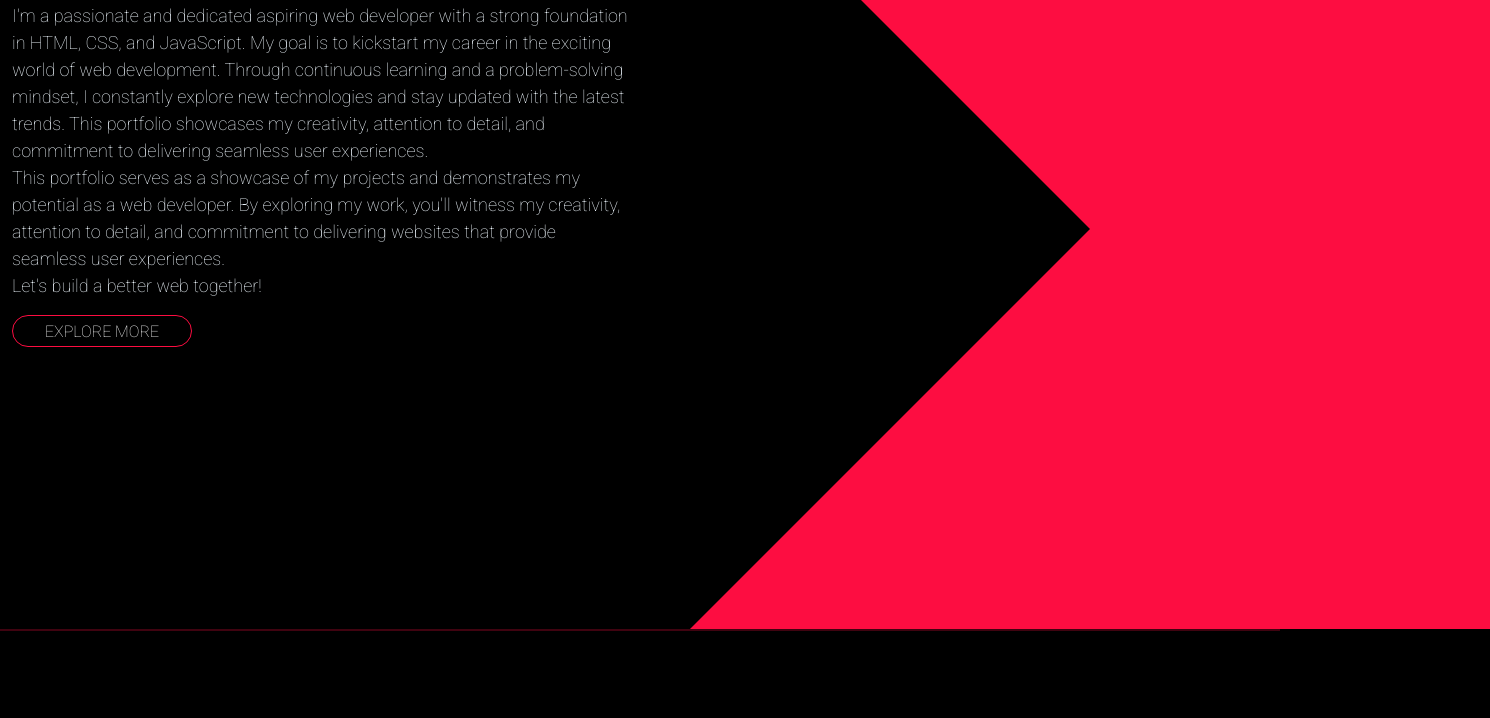
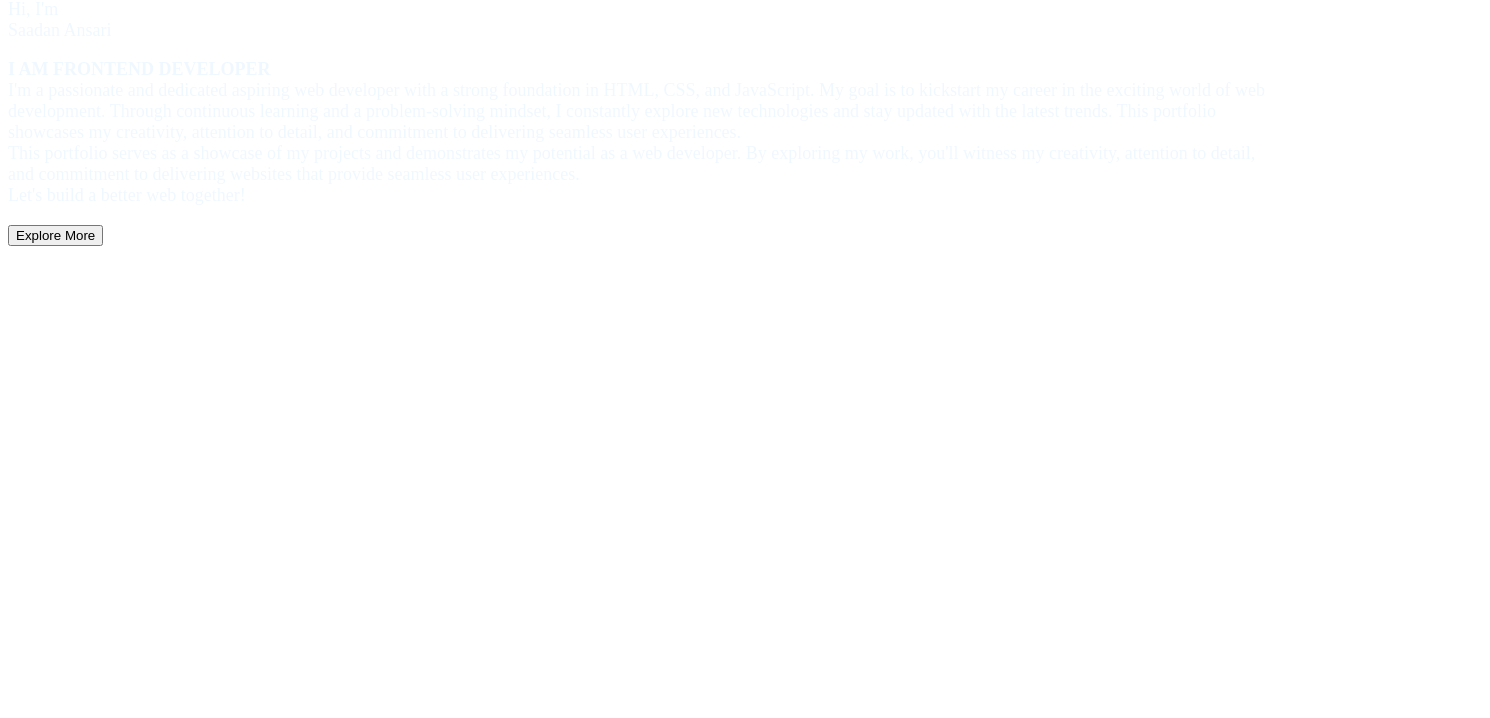
Before and after one commit to Sadan-max/portfolio, a plain HTML site: page index.html in a window 1280 px wide. Shown: the part 171-889 px from the top of the page, 1490 px wide, since content can reach past the window. Drawn offline with nearby package versions, Linux system fonts and the light colour scheme.

Commit message:
Update index.html

```diff
--- a/index.html
+++ b/index.html
@@ -10,8 +10,8 @@
     <link rel="stylesheet" href="https://cdnjs.cloudflare.com/ajax/libs/font-awesome/6.4.0/css/all.min.css"
         integrity="sha512-iecdLmaskl7CVkqkXNQ/ZH/XLlvWZOJyj7Yy7tcenmpD1ypASozpmT/E0iPtmFIB46ZmdtAc9eNBvH0H/ZpiBw=="
         crossorigin="anonymous" referrerpolicy="no-referrer" />
-    <link rel="stylesheet" href="css/bootstrap.min.css">
-    <link rel="stylesheet" href="css/style.css">
+    <link rel="stylesheet" href="css/bootstrap.min.cs">
+    <link rel="stylesheet" href="css/style.cs">
     <title>portfolio</title>
 </head>
 
```
